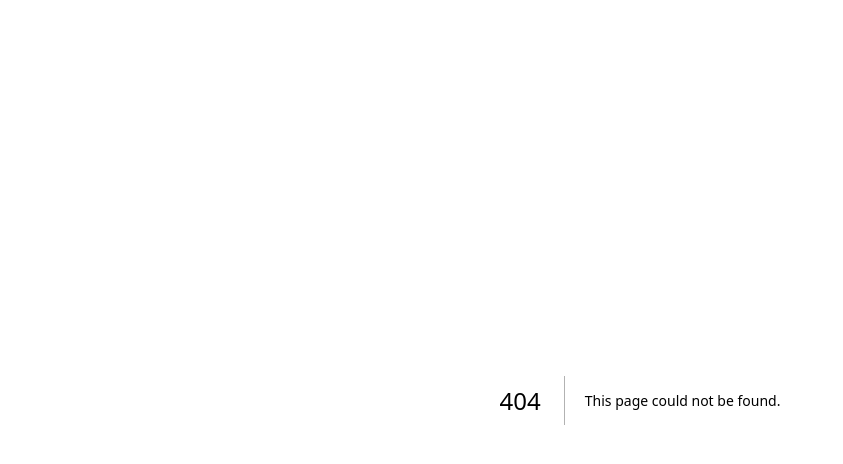
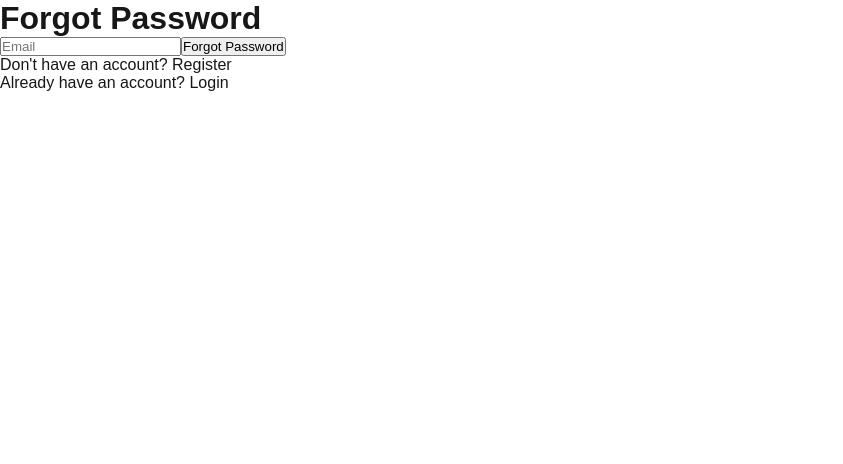
Before and after one commit to LughWalle/dashboard_financeiro, a Next.js app: page /forgot in a window 1280 px wide. Before the commit this address had no page. Shown: the top 464 px of the page, without its empty margins (0-843 px from the left). Built offline with nearby package versions, Linux system fonts and the light colour scheme.

Commit message:
Refatora páginas existentes e adiciona novas páginas de Forgot e Register. Atualiza a estrutura dos componentes para usar fragmentos e inclui formulários de autenticação.

```diff
--- a/src/app/dashboard/page.tsx
+++ b/src/app/dashboard/page.tsx
@@ -2,6 +2,6 @@
 
 export default function Dashboard() {
   return (
-    <div>Dashboard</div>
+    <>Dashboard</>
   )
 }
--- /dev/null
+++ b/src/app/forgot/page.tsx
@@ -0,0 +1,15 @@
+import React from 'react'
+
+export default function Forgot() {
+  return (
+    <>
+      <h1>Forgot Password</h1>
+      <form>
+        <input type="email" placeholder="Email" />
+        <button type="submit">Forgot Password</button>
+      </form>
+      <p>Don't have an account? <a href="/register">Register</a></p>
+      <p>Already have an account? <a href="/login">Login</a></p>
+    </>
+  )
+}
```
Also changed, not shown: src/app/login/page.tsx (+9 -2 lines), src/app/register/page.tsx (added, +18 -0 lines).
